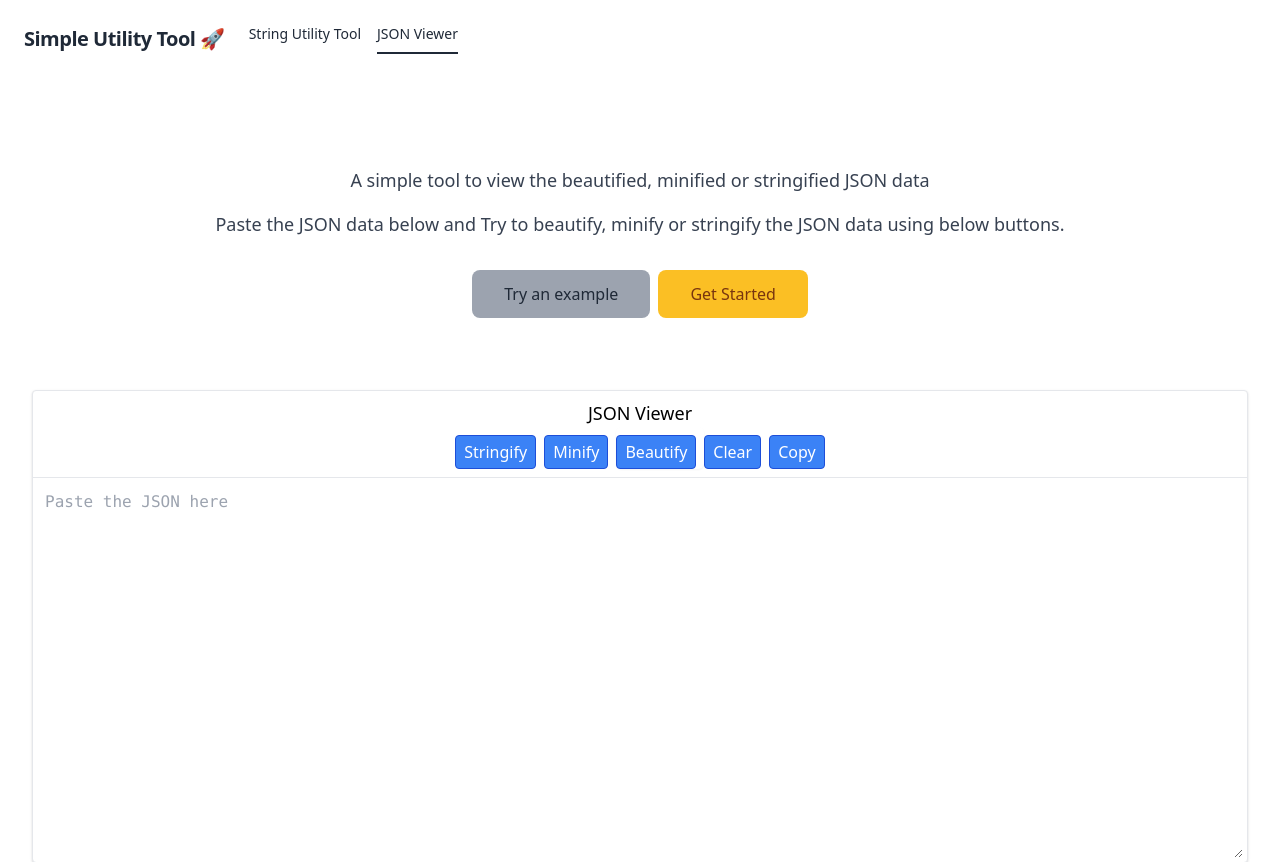
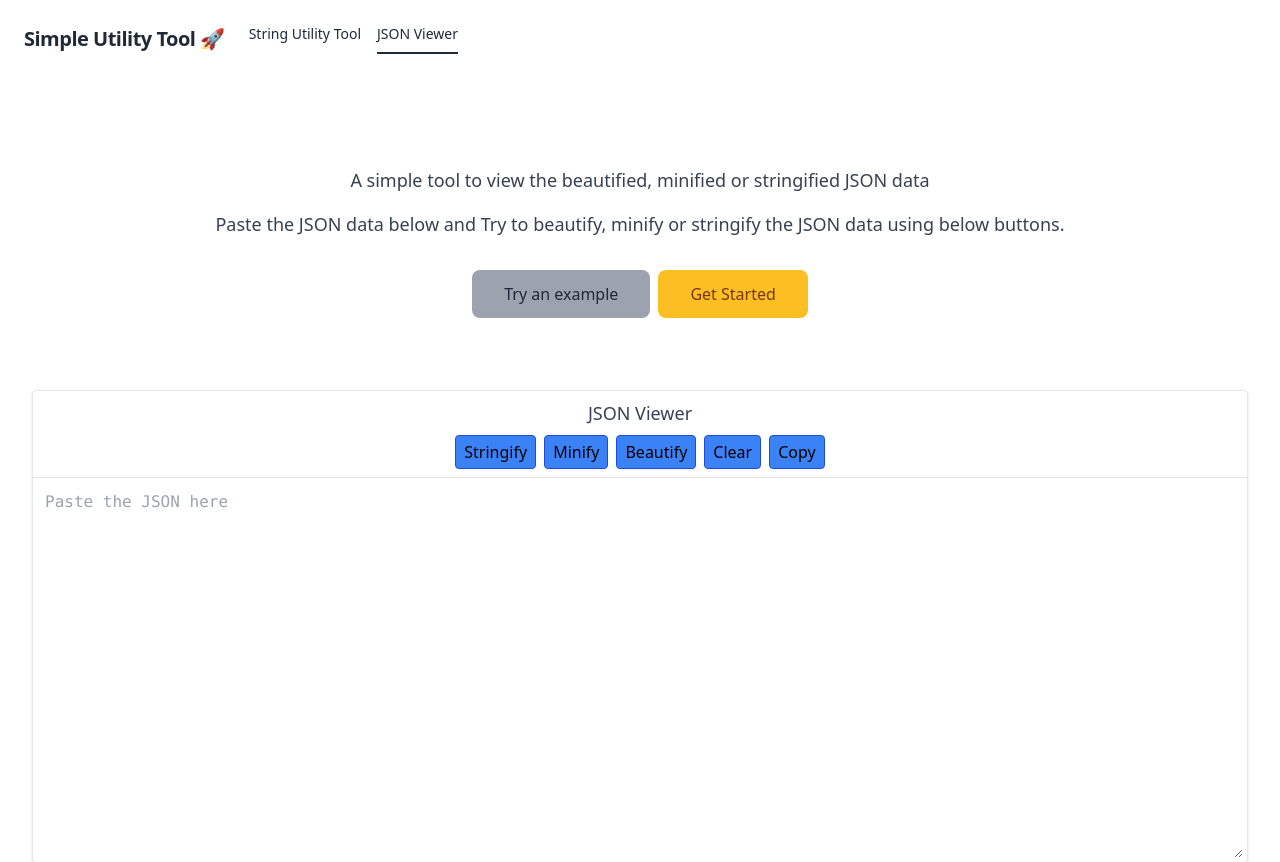
Before and after one commit to SyedAfrozPasha/react-utility-tool, a React (Create React App) app: page /json-viewer in a window 1280 px wide. Shown: the top 862 px of the page. Built offline with nearby package versions, Linux system fonts and the light colour scheme.

Commit message:
2 files modified

```diff
--- a/src/Components/JSONViewer.js
+++ b/src/Components/JSONViewer.js
@@ -198,13 +198,13 @@ export default function JSONViewer() {
           <div className="col w-full">
             <div className="box border rounded flex flex-col shadow bg-white">
               <div className="box__title bg-grey-lighter px-3 py-2 border-b">
-                <div className="flex text-lg text-grey-darker font-medium justify-center">
+                <div className="flex text-lg text-gray-700 font-medium justify-center">
                   JSON Viewer
                 </div>
                 <div className="flex flex-wrap justify-center">
                   <button
                     role="button"
-                    className="bg-blue-500 hover:bg-blue-700 text-white font-medium py-1 px-2 mr-2 mt-2 border border-blue-700 rounded"
+                    className="bg-blue-500 hover:bg-blue-700 text-steel-800 hover:text-white font-medium py-1 px-2 mr-2 mt-2 border border-blue-700 rounded"
                     onClick={stringifyJSON}
                     title="Convert JSON into plain string"
                   >
@@ -212,7 +212,7 @@ export default function JSONViewer() {
                   </button>
                   <button
                     role="button"
-                    className="bg-blue-500 hover:bg-blue-700 text-white font-medium py-1 px-2 mr-2 mt-2 border border-blue-700 rounded"
+                    className="bg-blue-500 hover:bg-blue-700 text-steel-800 hover:text-white font-medium py-1 px-2 mr-2 mt-2 border border-blue-700 rounded"
                     onClick={minifyJSON}
                     title="Minify the JSON - Remove all the whitespaces"
                   >
@@ -230,7 +230,7 @@ export default function JSONViewer() {
                   <span className="relative inline-flex rounded-md shadow-sm">
                     <button
                       role="button"
-                      className="inline-flex item-center bg-blue-500 hover:bg-blue-700 text-white font-medium py-1 px-2 mr-2 mt-2 border border-blue-700 rounded"
+                      className="inline-flex item-center bg-blue-500 hover:bg-blue-700 text-steel-800 hover:text-white font-medium py-1 px-2 mr-2 mt-2 border border-blue-700 rounded"
                       onClick={beautifyJSON}
                       title="Convert the JSON into readable format"
                     >
@@ -246,14 +246,14 @@ export default function JSONViewer() {
 
                   <button
                     role="button"
-                    className="bg-blue-500 hover:bg-blue-700 text-white font-medium py-1 px-2 mr-2 mt-2 border border-blue-700 rounded"
+                    className="bg-blue-500 hover:bg-blue-700 text-steel-800 hover:text-white font-medium py-1 px-2 mr-2 mt-2 border border-blue-700 rounded"
                     onClick={clearContent}
                   >
                     Clear
                   </button>
                   <button
                     role="button"
-                    className={`${copyColor} text-white font-medium py-1 px-2 mt-2 border border-blue-700 rounded ${
+                    className={`${copyColor} text-steel-800 hover:text-white font-medium py-1 px-2 mt-2 border border-blue-700 rounded ${
                       copyLegend === 'Copied!'
                         ? 'opacity-50 cursor-not-allowed'
                         : ''
--- a/src/style.css
+++ b/src/style.css
@@ -27,7 +27,7 @@ body {
   /* background-color: #e6fffa; */
   background-color: #38b2ac;
   text-align: center;
-  color: #fff;
+  color: #000;
   /* border-top: 1px solid #38b2ac; */
 }
 
```
